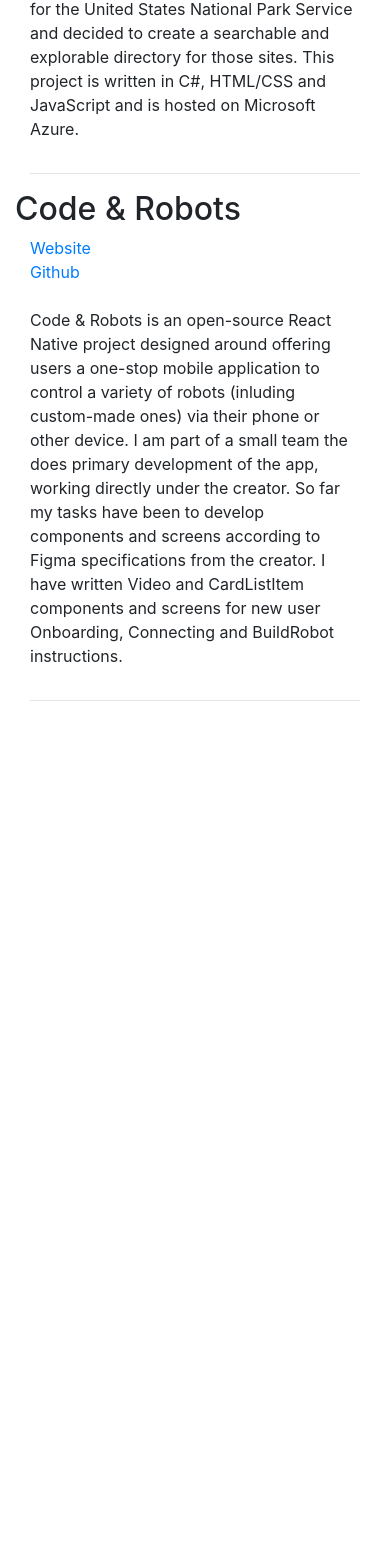
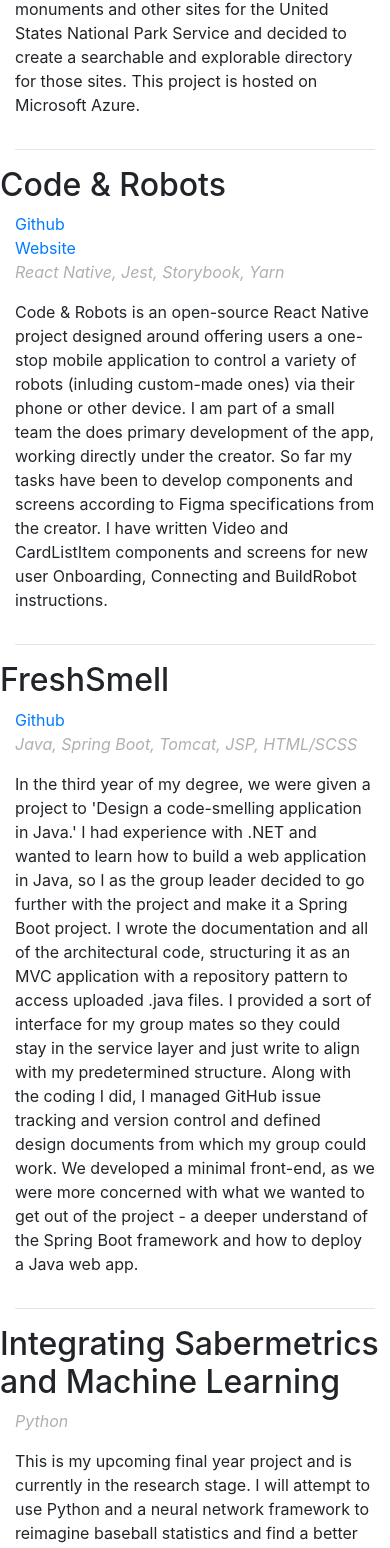
Before and after one commit to ososkp/personal-site, an Angular app: page /projects in a window 390 px wide. Shown: the part 432-1980 px from the top of the page. Before the commit the page ends 1149 px from the top, so only its background shows below. Built offline with nearby package versions, Linux system fonts and the light colour scheme.

Commit message:
Layout improvements and title added

```diff
--- a/src/app/app.component.html
+++ b/src/app/app.component.html
@@ -1,5 +1,5 @@
 <app-header></app-header>
-<div class="container">
+<div class="container my-container">
   <div class="row">
     <div class="col-md-12">
       <router-outlet></router-outlet>
--- a/src/app/contact-page/contact-page.component.html
+++ b/src/app/contact-page/contact-page.component.html
@@ -1,3 +1,5 @@
-<div *ngFor="let item of details">
-  <p>{{ item.label }} - {{ item.value }}</p>
+<div class="container my-container">
+  <div *ngFor="let item of details">
+    <p>{{ item.label }} - {{ item.value }}</p>
+  </div>
 </div>
--- a/src/app/experience-page/experience-page.component.html
+++ b/src/app/experience-page/experience-page.component.html
@@ -1,4 +1,3 @@
-<div class="container my-container">
   <div *ngFor="let item of experience">
     <div class="row">
       <h3>{{ item.position }}</h3>
@@ -7,8 +6,10 @@
       <h5>{{ item.company }}, {{ item.dates }}</h5>
     </div>
     <div class="row">
+      <p class="technologies-list" *ngIf="item.technologies">{{ item.technologies }}</p>
+    </div>
+    <div class="row">
       <p>{{ item.description }}</p>
     </div>
   <hr>
   </div>
-</div>
--- a/src/app/experience-page/experience-page.component.scss
+++ b/src/app/experience-page/experience-page.component.scss
@@ -1,8 +1,4 @@
 @import '../_variables.scss';
-
-.my-container {
-  padding-top: .5rem;
-}
 
 h3 {
   color: $primary-color;
--- a/src/app/experience-page/experience-page.component.ts
+++ b/src/app/experience-page/experience-page.component.ts
@@ -43,7 +43,6 @@
       position: "Engagement and Outreach Volunteer",
       company: "UCD CS Sparks",
       dates: "08/2019 - 11/2019",
-      technologies: "Scratch",
       description: `
         CS Sparks is an outreach organization aimed at engaging young women from rural Ireland in different aspects
         of computer science and programming, attempting to offer them a look at those disciplines and helping
--- a/src/app/home-page/home-page.component.html
+++ b/src/app/home-page/home-page.component.html
@@ -1,4 +1,3 @@
-<div class="container">
 <h1>About Me</h1>
 <div class="row">
   <div class="col col-m-4">
@@ -20,8 +19,8 @@
       In my studies at UCD, I've mainly focused on machine learning and web applications. The program
       is primarily focused around Java, with occasional work in Python and C. However, I have worked
       to obtain significant extracurricular experience in other technologies. My main focus has been
-      on learning JavaScript with Node.js, Angular and React Native.
+      on learning JavaScript with Node.js, Angular and React Native, though in my final year I will
+      be devoting my time to learning machine learning with Python and web development with Django.
     </p>
   </div>
 </div>
-</div>
--- a/src/app/projects-page/projects-page.component.html
+++ b/src/app/projects-page/projects-page.component.html
@@ -1,20 +1,22 @@
-<div class="container">
-  <br>
 <div *ngFor="let project of projects">
   <div class="row">
     <h2>{{ project.name }}</h2>
   </div>
   <div class="row">
       <div class="col-sm">
-        <a href="{{ project.site }}" target="_blank">Website</a>
+        <a href="{{ project.github }}" target="_blank" *ngIf="project.github"> Github</a>
       </div>
       <div class="col-sm">
-        <a href="{{ project.github }}" target="_blank"> Github</a>
+        <a href="{{ project.site }}" target="_blank" *ngIf="project.site">Website</a>
       </div>
       <div class="col-sm"></div>
       <div class="col-sm"></div>
   </div>
-  <br>
+  <div class="row">
+    <div class="col-sm">
+      <p class="technologies-list">{{ project.technologies }}</p>
+    </div>
+  </div>
   <div class="row">
     <div class="col-sm">
       <p>{{ project.description }}</p>
@@ -22,4 +24,3 @@
   </div>
   <hr>
 </div>
-</div>
--- a/src/app/projects-page/projects-page.component.ts
+++ b/src/app/projects-page/projects-page.component.ts
@@ -11,20 +11,22 @@
       name: 'National Park Service Directory',
       site: 'https://parksservice.azurewebsites.net',
       github: 'https://github.com/OsosKP/NPS',
+      technologies: 'C#, ASP.NET, HTML/CSS, JavaScript/jQuery, Bootstrap, Azure',
       description: `
         I am deeply passionate about conservation and environmental protection, so
         to teach myself a better understanding of web development and APIs I decided
         to look for public, environmentally-focused APIs to access and build a web site
         around. I found a relatively well-maintained API listing national parks, monuments
         and other sites for the United States National Park Service and decided to create
-        a searchable and explorable directory for those sites. This project is written in
-        C#, HTML/CSS and JavaScript and is hosted on Microsoft Azure.
+        a searchable and explorable directory for those sites.
+        This project is hosted on Microsoft Azure.
       `
     },
     {
       name: 'Code & Robots',
       site: 'http://www.codeandrobots.com',
       github: 'https://github.com/codeandrobots/codeandrobots-app',
+      technologies: 'React Native, Jest, Storybook, Yarn',
       description: `
         Code & Robots is an open-source React Native project designed around offering users a
         one-stop mobile application to control a variety of robots (inluding custom-made ones)
@@ -33,6 +35,33 @@
         components and screens according to Figma specifications from the creator. I have written
         Video and CardListItem components and screens for new user Onboarding, Connecting and
         BuildRobot instructions.
+      `
+    },
+    {
+      name: 'FreshSmell',
+      github: 'https://github.com/OsosKP/FreshSmell',
+      technologies: 'Java, Spring Boot, Tomcat, JSP, HTML/SCSS',
+      description: `
+        In the third year of my degree, we were given a project to 'Design a code-smelling
+        application in Java.' I had experience with .NET and wanted to learn how to build a
+        web application in Java, so I as the group leader decided to go further with the
+        project and make it a Spring Boot project. I wrote the documentation and all of
+        the architectural code, structuring it as an MVC application with a repository pattern
+        to access uploaded .java files. I provided a sort of interface for my group mates so
+        they could stay in the service layer and just write to align with my predetermined structure.
+        Along with the coding I did, I managed GitHub issue tracking and version control and defined
+        design documents from which my group could work. We developed a minimal front-end, as we
+        were more concerned with what we wanted to get out of the project - a deeper understand
+        of the Spring Boot framework and how to deploy a Java web app.
+      `
+    },
+    {
+      name: 'Integrating Sabermetrics and Machine Learning',
+      technologies: 'Python',
+      description: `
+        This is my upcoming final year project and is currently in the research stage. I will attempt
+        to use Python and a neural network framework to reimagine baseball statistics and find a better
+        way to evaluate players and predict wins.
       `
     }
   ]
--- a/src/index.html
+++ b/src/index.html
@@ -2,7 +2,7 @@
 <html lang="en">
 <head>
   <meta charset="utf-8">
-  <title>Site</title>
+  <title>Kelsey Osos</title>
   <base href="/">
 
   <meta name="viewport" content="width=device-width, initial-scale=1">
--- a/src/styles.scss
+++ b/src/styles.scss
@@ -1 +1,9 @@
 /* You can add global styles to this file, and also import other style files */
+.technologies-list {
+  font-style: italic;
+  color: #b0b0b0;
+}
+
+.my-container {
+  padding-top: .5rem;
+}
```
